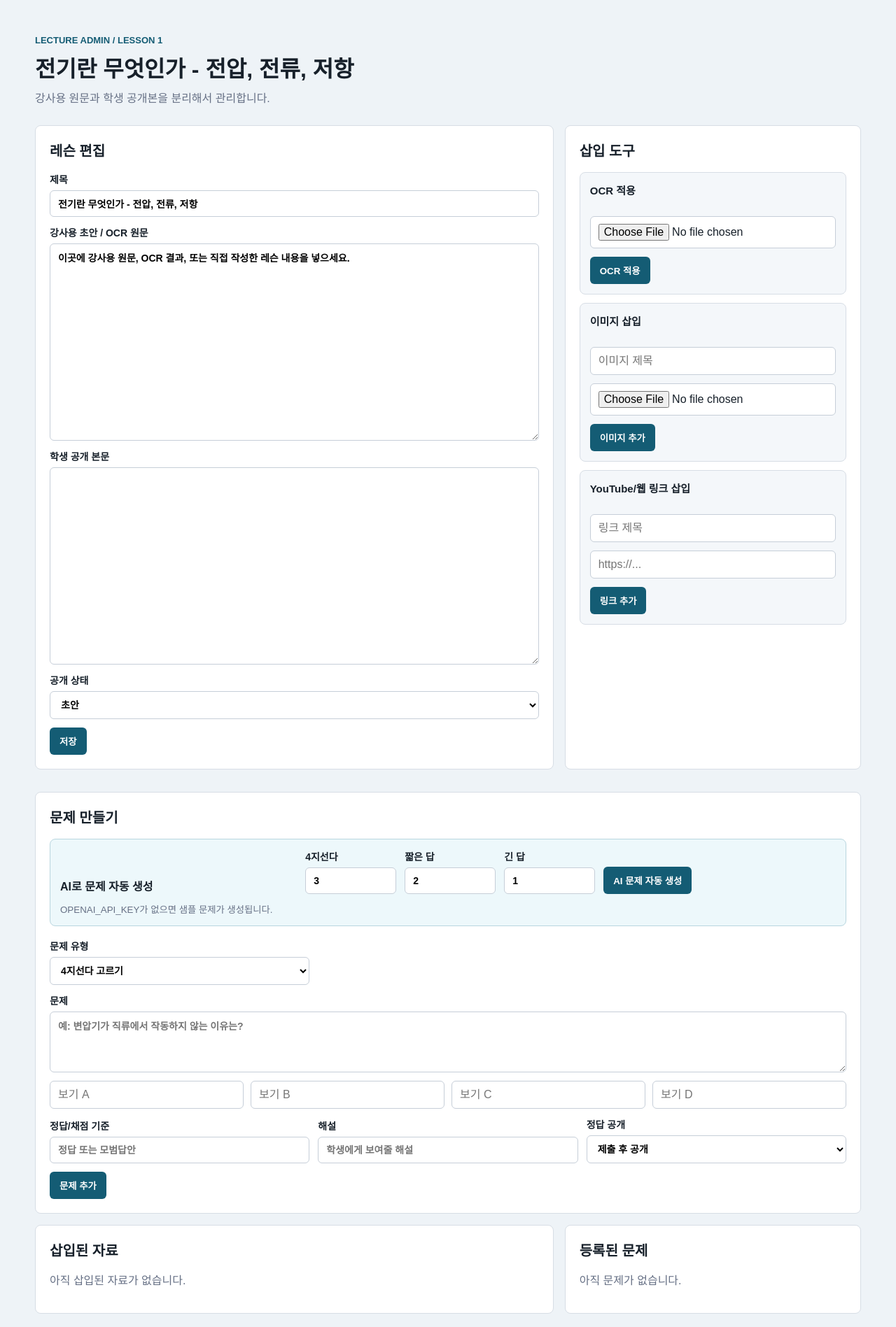
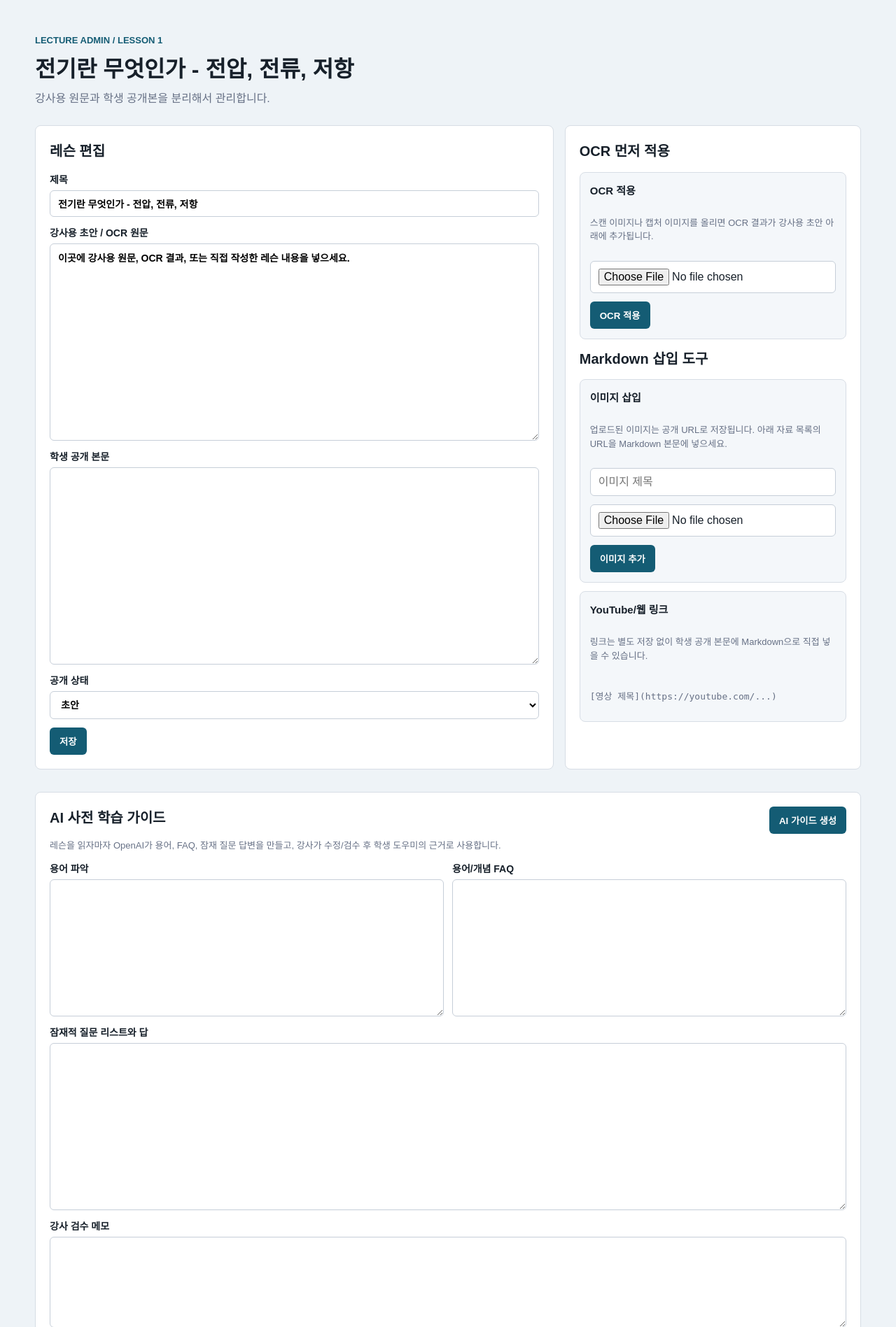
Before and after one commit to ai2bmade/ElectricTransformerBot, a FastAPI app: page /admin220380/lessons/1 in a window 1280 px wide. Shown: the part 47-1944 px from the top of the page at 70% size. Run offline with FastAPI, Linux system fonts and the light colour scheme; data comes from the database, SQL or seed files in the repository; data that the repository does not hold is empty.

Commit message:
Add lesson helper and AI guide review

```diff
--- a/app/main.py
+++ b/app/main.py
@@ -13,7 +13,11 @@ from fastapi.staticfiles import StaticFiles
 from fastapi.templating import Jinja2Templates
 
 from app.markdown_render import render_markdown
-from app.openai_service import generate_questions_for_lesson
+from app.openai_service import (
+    answer_student_question,
+    generate_lesson_guide,
+    generate_questions_for_lesson,
+)
 
 BASE_DIR = Path(__file__).resolve().parent.parent
 DATA_DIR = Path(os.getenv("APP_DATA_DIR", BASE_DIR / "data"))
@@ -101,6 +105,17 @@ def init_db() -> None:
                     FOREIGN KEY (lesson_id) REFERENCES lessons(id)
                 )
                 """,
+                """
+                CREATE TABLE IF NOT EXISTS lesson_guides (
+                    lesson_id INTEGER PRIMARY KEY,
+                    terms_markdown TEXT NOT NULL DEFAULT '',
+                    faq_markdown TEXT NOT NULL DEFAULT '',
+                    anticipated_questions_markdown TEXT NOT NULL DEFAULT '',
+                    teacher_review_notes TEXT NOT NULL DEFAULT '',
+                    updated_at TEXT NOT NULL DEFAULT CURRENT_TIMESTAMP,
+                    FOREIGN KEY (lesson_id) REFERENCES lessons(id)
+                )
+                """,
             ],
         )
         for lesson_no, title in LESSON_SEED:
@@ -147,6 +162,20 @@ def list_questions(db: sqlite3.Connection, lesson_id: int) -> list[sqlite3.Row]:
     ).fetchall()
 
 
+def get_or_create_guide(db: sqlite3.Connection, lesson_id: int) -> sqlite3.Row:
+    db.execute(
+        """
+        INSERT OR IGNORE INTO lesson_guides (lesson_id)
+        VALUES (?)
+        """,
+        (lesson_id,),
+    )
+    db.commit()
+    return db.execute(
+        "SELECT * FROM lesson_guides WHERE lesson_id = ?", (lesson_id,)
+    ).fetchone()
+
+
 @app.get("/", response_class=HTMLResponse)
 def home() -> RedirectResponse:
     return RedirectResponse("/lessons", status_code=303)
@@ -168,6 +197,7 @@ def edit_lesson(request: Request, lesson_id: int) -> HTMLResponse:
         lesson = get_lesson(db, lesson_id)
         assets = list_assets(db, lesson_id)
         questions = list_questions(db, lesson_id)
+        guide = get_or_create_guide(db, lesson_id)
     return templates.TemplateResponse(
         "lesson_edit.html",
         {
@@ -175,6 +205,7 @@ def edit_lesson(request: Request, lesson_id: int) -> HTMLResponse:
             "lesson": lesson,
             "assets": assets,
             "questions": questions,
+            "guide": guide,
             "show_admin_nav": True,
         },
     )
@@ -196,6 +227,73 @@ def save_lesson(
             WHERE id = ?
             """,
             (title, draft_text, published_text, status, lesson_id),
+        )
+        db.commit()
+    return RedirectResponse(f"{ADMIN_PREFIX}/lessons/{lesson_id}", status_code=303)
+
+
+@app.post(f"{ADMIN_PREFIX}/lessons/{{lesson_id}}/guide/generate")
+def generate_guide(lesson_id: int) -> RedirectResponse:
+    with connect() as db:
+        lesson = get_lesson(db, lesson_id)
+        lesson_text = lesson["published_text"] or lesson["draft_text"]
+        guide = generate_lesson_guide(lesson["title"], lesson_text)
+        db.execute(
+            """
+            INSERT INTO lesson_guides (
+                lesson_id, terms_markdown, faq_markdown,
+                anticipated_questions_markdown, teacher_review_notes, updated_at
+            )
+            VALUES (?, ?, ?, ?, ?, CURRENT_TIMESTAMP)
+            ON CONFLICT(lesson_id) DO UPDATE SET
+                terms_markdown = excluded.terms_markdown,
+                faq_markdown = excluded.faq_markdown,
+                anticipated_questions_markdown = excluded.anticipated_questions_markdown,
+                teacher_review_notes = excluded.teacher_review_notes,
+                updated_at = CURRENT_TIMESTAMP
+            """,
+            (
+                lesson_id,
+                guide["terms_markdown"],
+                guide["faq_markdown"],
+                guide["anticipated_questions_markdown"],
+                guide["teacher_review_notes"],
+            ),
+        )
+        db.commit()
+    return RedirectResponse(f"{ADMIN_PREFIX}/lessons/{lesson_id}", status_code=303)
+
+
+@app.post(f"{ADMIN_PREFIX}/lessons/{{lesson_id}}/guide/save")
+def save_guide(
+    lesson_id: int,
+    terms_markdown: str = Form(""),
+    faq_markdown: str = Form(""),
+    anticipated_questions_markdown: str = Form(""),
+    teacher_review_notes: str = Form(""),
+) -> RedirectResponse:
+    with connect() as db:
+        db.execute(
+            """
+            INSERT INTO lesson_guides (
+                lesson_id, terms_markdown, faq_markdown,
+                anticipated_questions_markdown, teacher_review_notes, updated_at
+            )
+            VALUES (?, ?, ?, ?, ?, CURRENT_TIMESTAMP)
+            ON CONFLICT(lesson_id) DO UPDATE SET
+                terms_markdown = excluded.terms_markdown,
+                faq_markdown = excluded.faq_markdown,
+                anticipated_questions_markdown = excluded.anticipated_questions_markdown,
+                teacher_review_notes = excluded.teacher_review_notes,
+                updated_at = CURRENT_TIMESTAMP
+            """,
+            (
+                lesson_id,
+                terms_markdown,
+                faq_markdown,
+                anticipated_questions_markdown,
+                teacher_review_notes,
+            ),
         )
         db.commit()
     return RedirectResponse(f"{ADMIN_PREFIX}/lessons/{lesson_id}", status_code=303)
@@ -367,11 +465,35 @@ def old_preview_lesson(lesson_id: int) -> RedirectResponse:
 
 @app.get("/lessons/{lesson_id}", response_class=HTMLResponse)
 def preview_lesson(request: Request, lesson_id: int) -> HTMLResponse:
+    return render_lesson_preview(request, lesson_id)
+
+
+@app.post("/lessons/{lesson_id}/ask", response_class=HTMLResponse)
+def ask_lesson_helper(
+    request: Request,
+    lesson_id: int,
+    question: str = Form(...),
+) -> HTMLResponse:
+    return render_lesson_preview(request, lesson_id, student_question=question)
+
+
+def render_lesson_preview(
+    request: Request,
+    lesson_id: int,
+    student_question: str = "",
+) -> HTMLResponse:
     with connect() as db:
         lesson = get_lesson(db, lesson_id)
         assets = list_assets(db, lesson_id)
         questions = list_questions(db, lesson_id)
+        guide_row = get_or_create_guide(db, lesson_id)
     lesson_text = lesson["published_text"] or lesson["draft_text"]
+    guide = dict(guide_row)
+    helper_answer = ""
+    if student_question.strip():
+        helper_answer = answer_student_question(
+            lesson["title"], lesson_text, guide, student_question.strip()
+        )
     return templates.TemplateResponse(
         "lesson_preview.html",
         {
@@ -380,6 +502,12 @@ def preview_lesson(request: Request, lesson_id: int) -> HTMLResponse:
             "lesson_html": render_markdown(lesson_text),
             "assets": assets,
             "questions": questions,
+            "guide": guide,
+            "student_question": student_question,
+            "helper_answer": helper_answer,
+            "helper_answer_html": render_markdown(helper_answer),
+            "guide_terms_html": render_markdown(guide.get("terms_markdown", "")),
+            "guide_faq_html": render_markdown(guide.get("faq_markdown", "")),
             "show_student_nav": True,
         },
     )
--- a/app/static/styles.css
+++ b/app/static/styles.css
@@ -147,10 +147,50 @@ h3 {
   margin-bottom: 16px;
 }
 
+.student-layout {
+  display: grid;
+  grid-template-columns: minmax(0, 1fr) minmax(300px, 360px);
+  gap: 16px;
+  align-items: start;
+}
+
+.helper-panel {
+  position: sticky;
+  top: 76px;
+  padding: 18px;
+  border: 1px solid var(--line);
+  border-radius: 8px;
+  background: var(--paper);
+}
+
+.helper-answer,
+.helper-source {
+  margin-top: 16px;
+  padding-top: 16px;
+  border-top: 1px solid var(--line);
+}
+
+.helper-source details {
+  padding: 10px 0;
+  border-bottom: 1px solid var(--line);
+}
+
+.helper-source summary {
+  cursor: pointer;
+  font-weight: 800;
+}
+
 .panel,
 .reader {
   padding: 20px;
   margin-bottom: 16px;
+}
+
+.section-title-row {
+  display: flex;
+  justify-content: space-between;
+  gap: 16px;
+  align-items: start;
 }
 
 .stack,
@@ -226,6 +266,23 @@ button:hover {
 .question-form {
   grid-template-columns: repeat(3, minmax(0, 1fr));
   align-items: end;
+}
+
+.guide-form {
+  display: grid;
+  grid-template-columns: repeat(2, minmax(0, 1fr));
+  gap: 12px;
+}
+
+.guide-form label:nth-child(3),
+.guide-form label:nth-child(4) {
+  grid-column: 1 / -1;
+}
+
+.hint {
+  color: var(--muted);
+  font-size: 13px;
+  line-height: 1.5;
 }
 
 .question-form .wide,
@@ -377,8 +434,14 @@ figcaption {
 
 @media (max-width: 760px) {
   .topbar,
-  .two-column {
+  .two-column,
+  .student-layout,
+  .section-title-row {
     display: block;
+  }
+
+  .helper-panel {
+    position: static;
   }
 
   .topbar nav {
@@ -387,6 +450,7 @@ figcaption {
 
   .question-form,
   .ai-generate-form,
+  .guide-form,
   .options {
     grid-template-columns: 1fr;
   }
--- a/app/templates/lesson_edit.html
+++ b/app/templates/lesson_edit.html
@@ -35,28 +35,61 @@
   </section>
 
   <aside class="panel">
-    <h2>삽입 도구</h2>
+    <h2>OCR 먼저 적용</h2>
     <form method="post" enctype="multipart/form-data" action="{{ admin_prefix }}/lessons/{{ lesson.id }}/ocr" class="toolbox">
       <h3>OCR 적용</h3>
+      <p class="hint">스캔 이미지나 캡처 이미지를 올리면 OCR 결과가 강사용 초안 아래에 추가됩니다.</p>
       <input type="file" name="image" accept="image/*,.pdf" required>
       <button type="submit">OCR 적용</button>
     </form>
 
+    <h2>Markdown 삽입 도구</h2>
     <form method="post" enctype="multipart/form-data" action="{{ admin_prefix }}/lessons/{{ lesson.id }}/assets/image" class="toolbox">
       <h3>이미지 삽입</h3>
+      <p class="hint">업로드된 이미지는 공개 URL로 저장됩니다. 아래 자료 목록의 URL을 Markdown 본문에 넣으세요.</p>
       <input name="title" placeholder="이미지 제목" required>
       <input type="file" name="image" accept="image/*" required>
       <button type="submit">이미지 추가</button>
     </form>
 
-    <form method="post" action="{{ admin_prefix }}/lessons/{{ lesson.id }}/assets/link" class="toolbox">
-      <h3>YouTube/웹 링크 삽입</h3>
-      <input name="title" placeholder="링크 제목" required>
-      <input name="url" placeholder="https://..." required>
-      <button type="submit">링크 추가</button>
-    </form>
+    <div class="toolbox">
+      <h3>YouTube/웹 링크</h3>
+      <p class="hint">링크는 별도 저장 없이 학생 공개 본문에 Markdown으로 직접 넣을 수 있습니다.</p>
+      <pre>[영상 제목](https://youtube.com/...)</pre>
+    </div>
   </aside>
 </div>
+
+<section class="panel">
+  <div class="section-title-row">
+    <div>
+      <h2>AI 사전 학습 가이드</h2>
+      <p class="hint">레슨을 읽자마자 OpenAI가 용어, FAQ, 잠재 질문 답변을 만들고, 강사가 수정/검수 후 학생 도우미의 근거로 사용합니다.</p>
+    </div>
+    <form method="post" action="{{ admin_prefix }}/lessons/{{ lesson.id }}/guide/generate">
+      <button type="submit">AI 가이드 생성</button>
+    </form>
+  </div>
+  <form method="post" action="{{ admin_prefix }}/lessons/{{ lesson.id }}/guide/save" class="guide-form">
+    <label>
+      용어 파악
+      <textarea name="terms_markdown" rows="8">{{ guide.terms_markdown }}</textarea>
+    </label>
+    <label>
+      용어/개념 FAQ
+      <textarea name="faq_markdown" rows="8">{{ guide.faq_markdown }}</textarea>
+    </label>
+    <label>
+      잠재적 질문 리스트와 답
+      <textarea name="anticipated_questions_markdown" rows="10">{{ guide.anticipated_questions_markdown }}</textarea>
+    </label>
+    <label>
+      강사 검수 메모
+      <textarea name="teacher_review_notes" rows="5">{{ guide.teacher_review_notes }}</textarea>
+    </label>
+    <button type="submit">가이드 저장</button>
+  </form>
+</section>
 
 <section class="panel">
   <h2>문제 만들기</h2>
@@ -125,7 +158,12 @@
       {% for asset in assets %}
         <div class="asset-row">
           <span>{{ "이미지" if asset.kind == "image" else "링크" }}</span>
-          <a href="{{ asset.url }}" target="_blank">{{ asset.title }}</a>
+          <div>
+            <a href="{{ asset.url }}" target="_blank">{{ asset.title }}</a>
+            {% if asset.kind == "image" %}
+            <code>![{{ asset.title }}]({{ asset.url }})</code>
+            {% endif %}
+          </div>
         </div>
       {% endfor %}
       </div>
```
Also changed, not shown: app/openai_service.py (+181 -45 lines), app/templates/lesson_preview.html (+39 -0 lines), README.md.
